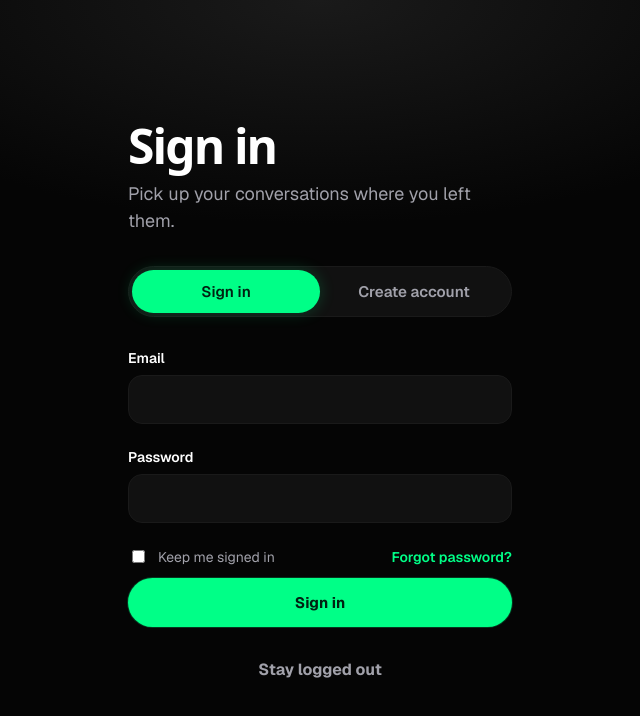
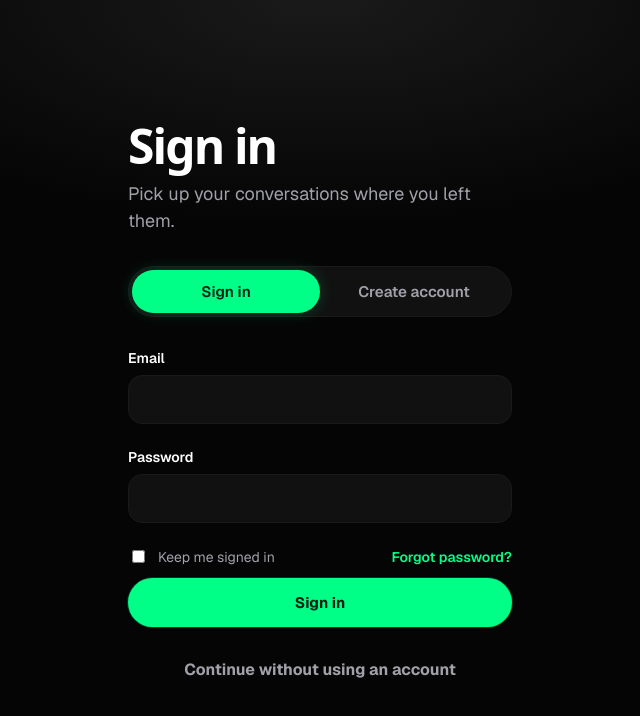
Before and after one commit to w3nc/messaging-app, a React (Vite) app in the folder client/: page /login in a window 1280 px wide. Shown: the top 716 px of the page, without its empty margins (320-960 px from the left). Built offline with nearby package versions, Linux system fonts and the light colour scheme; no server answers; a web font is replaced by a local one.

Commit message:
feat: replaced stay logged out button with continue blah blah blah

```diff
--- a/client/src/pages/AuthPage.jsx
+++ b/client/src/pages/AuthPage.jsx
@@ -1,17 +1,23 @@
-import { useState } from 'react';
-import { Link, useLocation, useNavigate } from 'react-router-dom';
-import { useAuth } from '../auth.jsx';
-import { ApiError } from '../api.js';
+import { useState } from "react";
+import { Link, useLocation, useNavigate } from "react-router-dom";
+import { useAuth } from "../auth.jsx";
+import { ApiError } from "../api.js";
 
 export default function AuthPage({ mode }) {
-  const isSignup = mode === 'signup';
+  const isSignup = mode === "signup";
   const { signIn, signUp, continueAsGuest } = useAuth();
   const navigate = useNavigate();
   const location = useLocation();
 
-  const [form, setForm] = useState({ username: '', displayName: '', email: '', password: '', remember: false });
+  const [form, setForm] = useState({
+    username: "",
+    displayName: "",
+    email: "",
+    password: "",
+    remember: false,
+  });
   const [errors, setErrors] = useState({});
-  const [formError, setFormError] = useState('');
+  const [formError, setFormError] = useState("");
   const [busy, setBusy] = useState(false);
 
   function update(field, value) {
@@ -22,7 +28,7 @@ export default function AuthPage({ mode }) {
   async function onSubmit(e) {
     e.preventDefault();
     setBusy(true);
-    setFormError('');
+    setFormError("");
     setErrors({});
     try {
       if (isSignup) {
@@ -33,13 +39,17 @@ export default function AuthPage({ mode }) {
           password: form.password,
         });
       } else {
-        await signIn({ email: form.email, password: form.password, remember: form.remember });
+        await signIn({
+          email: form.email,
+          password: form.password,
+          remember: form.remember,
+        });
       }
-      navigate(location.state?.from || '/chat', { replace: true });
+      navigate(location.state?.from || "/chat", { replace: true });
     } catch (err) {
       const fields = err instanceof ApiError ? err.fields : {};
       setErrors(fields || {});
-      setFormError(err.message || 'Something went wrong. Try again.');
+      setFormError(err.message || "Something went wrong. Try again.");
     } finally {
       setBusy(false);
     }
@@ -47,12 +57,14 @@ export default function AuthPage({ mode }) {
 
   async function onGuest() {
     setBusy(true);
-    setFormError('');
+    setFormError("");
     try {
       await continueAsGuest();
-      navigate('/chat', { replace: true });
+      navigate("/chat", { replace: true });
     } catch (err) {
-      setFormError(err.message || 'Could not start a visitor session. Try again.');
+      setFormError(
+        err.message || "Could not start a visitor session. Try again.",
+      );
     } finally {
       setBusy(false);
     }
@@ -61,14 +73,32 @@ export default function AuthPage({ mode }) {
   return (
     <main className="auth">
       <section className="auth__form-side">
-        <h1 className="auth__title">{isSignup ? 'Create account' : 'Sign in'}</h1>
-        <p className="auth__sub">Pick up your conversations where you left them.</p>
+        <h1 className="auth__title">
+          {isSignup ? "Create account" : "Sign in"}
+        </h1>
+        <p className="auth__sub">
+          Pick up your conversations where you left them.
+        </p>
 
-        <div className="auth__switch-tabs" role="tablist" aria-label="Sign in or create account">
-          <Link role="tab" aria-selected={!isSignup} className={`auth__tab${!isSignup ? ' auth__tab--on' : ''}`} to="/login">
+        <div
+          className="auth__switch-tabs"
+          role="tablist"
+          aria-label="Sign in or create account"
+        >
+          <Link
+            role="tab"
+            aria-selected={!isSignup}
+            className={`auth__tab${!isSignup ? " auth__tab--on" : ""}`}
+            to="/login"
+          >
             Sign in
           </Link>
-          <Link role="tab" aria-selected={isSignup} className={`auth__tab${isSignup ? ' auth__tab--on' : ''}`} to="/signup">
+          <Link
+            role="tab"
+            aria-selected={isSignup}
+            className={`auth__tab${isSignup ? " auth__tab--on" : ""}`}
+            to="/signup"
+          >
             Create account
           </Link>
         </div>
@@ -80,7 +110,7 @@ export default function AuthPage({ mode }) {
                 id="username"
                 label="Username"
                 value={form.username}
-                onChange={(v) => update('username', v)}
+                onChange={(v) => update("username", v)}
                 error={errors.username}
                 autoComplete="username"
                 hint="3-20 letters, numbers, _ or ."
@@ -89,7 +119,7 @@ export default function AuthPage({ mode }) {
                 id="displayName"
                 label="Display name"
                 value={form.displayName}
-                onChange={(v) => update('displayName', v)}
+                onChange={(v) => update("displayName", v)}
                 error={errors.displayName}
                 autoComplete="name"
               />
@@ -100,7 +130,7 @@ export default function AuthPage({ mode }) {
             label="Email"
             type="email"
             value={form.email}
-            onChange={(v) => update('email', v)}
+            onChange={(v) => update("email", v)}
             error={errors.email}
             autoComplete="email"
           />
@@ -109,10 +139,10 @@ export default function AuthPage({ mode }) {
             label="Password"
             type="password"
             value={form.password}
-            onChange={(v) => update('password', v)}
+            onChange={(v) => update("password", v)}
             error={errors.password}
-            autoComplete={isSignup ? 'new-password' : 'current-password'}
-            hint={isSignup ? 'At least 8 characters' : undefined}
+            autoComplete={isSignup ? "new-password" : "current-password"}
+            hint={isSignup ? "At least 8 characters" : undefined}
           />
 
           {formError && (
@@ -127,7 +157,7 @@ export default function AuthPage({ mode }) {
                 <input
                   type="checkbox"
                   checked={form.remember}
-                  onChange={(e) => update('remember', e.target.checked)}
+                  onChange={(e) => update("remember", e.target.checked)}
                 />
                 <span>Keep me signed in</span>
               </label>
@@ -136,20 +166,37 @@ export default function AuthPage({ mode }) {
           )}
 
           <button className="btn btn--cta" type="submit" disabled={busy}>
-            {busy ? 'Please wait...' : isSignup ? 'Create account' : 'Sign in'}
+            {busy ? "Please wait..." : isSignup ? "Create account" : "Sign in"}
           </button>
         </form>
 
-        <button className="auth__guest" type="button" onClick={onGuest} disabled={busy}>
-          Stay logged out
+        <button
+          className="auth__guest"
+          type="button"
+          onClick={onGuest}
+          disabled={busy}
+        >
+          Continue without using an account
         </button>
       </section>
     </main>
   );
 }
 
-function Field({ id, label, type = 'text', value, onChange, error, hint, autoComplete }) {
-  const describedBy = [error ? `${id}-error` : null, hint ? `${id}-hint` : null].filter(Boolean).join(' ') || undefined;
+function Field({
+  id,
+  label,
+  type = "text",
+  value,
+  onChange,
+  error,
+  hint,
+  autoComplete,
+}) {
+  const describedBy =
+    [error ? `${id}-error` : null, hint ? `${id}-hint` : null]
+      .filter(Boolean)
+      .join(" ") || undefined;
   return (
     <div className="field">
       <label htmlFor={id}>{label}</label>
@@ -160,7 +207,7 @@ function Field({ id, label, type = 'text', value, onChange, error, hint, autoCom
         value={value}
         onChange={(e) => onChange(e.target.value)}
         autoComplete={autoComplete}
-        aria-invalid={error ? 'true' : undefined}
+        aria-invalid={error ? "true" : undefined}
         aria-describedby={describedBy}
       />
       {hint && !error && (
```
